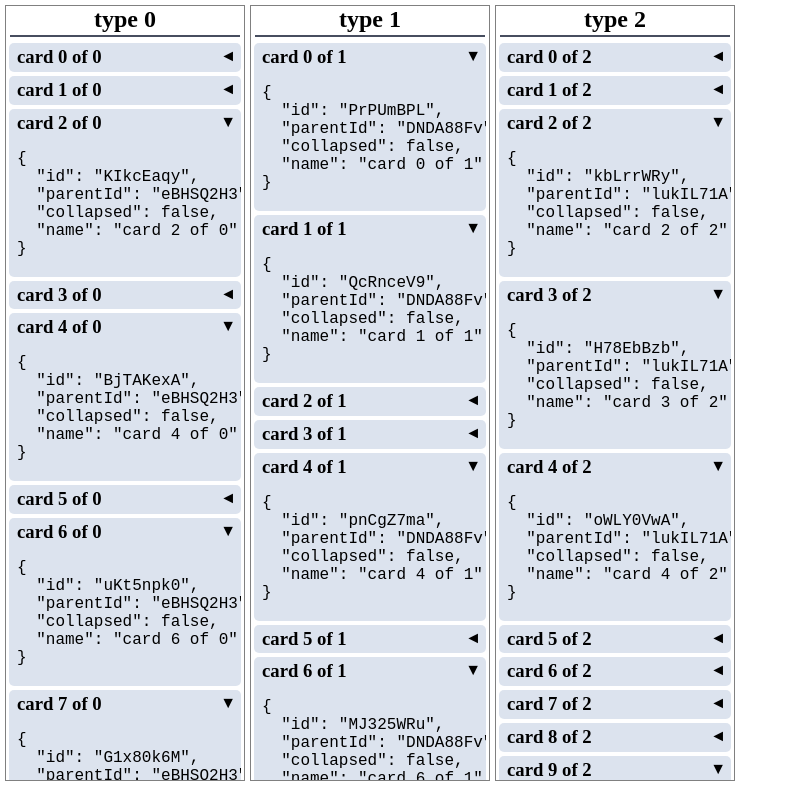
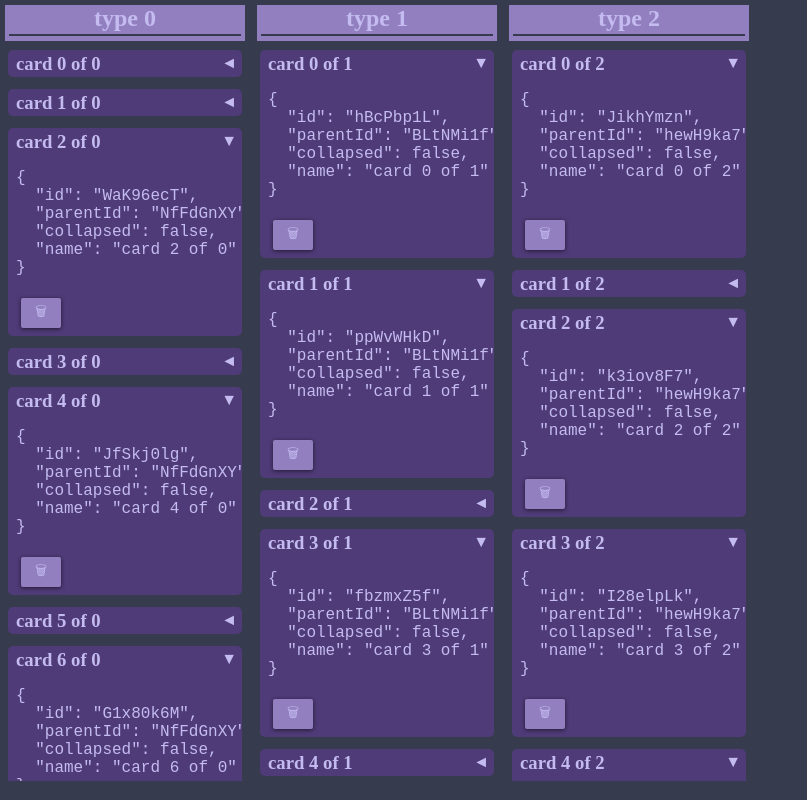
Before and after one commit to katesky/TestBoardSample, an Angular app: page / in a window 1280 px wide. Shown: the top 800 px of the page, without its empty margins (0-807 px from the left). Built offline with nearby package versions, Linux system fonts and the light colour scheme.

Commit message:
themeing

```diff
--- a/package.json
+++ b/package.json
@@ -11,6 +11,7 @@
     "@angular/platform-browser": "^12.0.0-rc.0",
     "@angular/platform-browser-dynamic": "^12.0.0-rc.0",
     "@angular/router": "^12.0.0-rc.0",
+    "popmotion": "^9.3.5",
     "rxjs": "^6.6.3",
     "tslib": "^2.1.0",
     "zone.js": "~0.11.4"
--- a/src/app/app.component.ts
+++ b/src/app/app.component.ts
@@ -1,4 +1,4 @@
-import { Component, VERSION } from '@angular/core';
+import { Component, OnInit, VERSION } from '@angular/core';
 import { BoardDataService } from './board-data.service';
 
 @Component({
@@ -6,5 +6,9 @@ import { BoardDataService } from './board-data.service';
   templateUrl: './app.component.html',
   styleUrls: [ './app.component.css' ]
 })
-export class AppComponent  {
+export class AppComponent implements OnInit  {
+  ngOnInit() {
+    /** preload popmotion */
+    import('popmotion')
+  }
 }
--- a/src/app/board-col/board-col.component.ts
+++ b/src/app/board-col/board-col.component.ts
@@ -8,7 +8,7 @@ import {BoardDataService, Item} from '../board-data.service';
   template: `
     <ng-container *ngIf="item$ | async as item">
       <h2 (click)="action(item)">{{ item.name }}</h2>
-      <app-board-item *ngFor="let bi of item.children" [itemId]="bi.id"></app-board-item>
+      <app-board-item *ngFor="let bi of item.children; trackBy:byId" [itemId]="bi.id"></app-board-item>
     </ng-container>
   `,
   styles: [
@@ -16,22 +16,23 @@ import {BoardDataService, Item} from '../board-data.service';
       :host {
         display: flex;
         flex-direction: column;
-        border: 1px solid gray;
+        /* border: 1px solid gray; */
         max-height: 97vh;
         overflow-x: auto;
+        gap: 8px;
       }
 
       h2 {
         align-self: center;
         text-align: center;
         width: 97%;
-        border-bottom: 2px solid rgb(71, 77, 95);
-        box-shadow: 0 0 0 5px white;
+        border-bottom: 2px solid var(--background);
+        box-shadow: 0 0 0 5px  var(--foreground-accent);
         padding-bottom: 2px;
         margin-bottom: 6px;
         position: sticky;
         top: 0;
-        background-color: white;
+        background-color: var(--foreground-accent);
         z-index: +1;
       }
     `,
@@ -51,13 +52,15 @@ export class BoardColComponent implements OnInit {
     switchMap(id => this.data.getItemById(id))
   );
 
+  byId = (_, item: Item) => item.id;
+
   constructor(private data: BoardDataService) {}
 
   action(item: Item) {
     // const curentState = typeof items['allClosed'] === 'boolean' ? items['allClosed'] : false;
     // items.children.forEach(i => (i.collapsed = !curentState));
     // items['allClosed'] = !curentState;
-    this.data.addItem(item.id)
+    this.data.addItem(item.id);
   }
 
   ngOnInit() {}
--- a/src/app/board-data.service.ts
+++ b/src/app/board-data.service.ts
@@ -6,7 +6,7 @@ import {distinctUntilChanged, map, shareReplay} from 'rxjs/operators';
 const lower = 'abcdefghijklmnopqrstuvwxyz';
 const tokens = lower + lower.toUpperCase() + '0123456789';
 const tokenLen = tokens.length;
-const rand = (ammount = 20, min = 0) => Math.floor(Math.random() * ammount) + min;
+const rand = (amount = 20, min = 0) => Math.floor(Math.random() * amount) + min;
 
 const token = () => tokens[rand(tokenLen)];
 const genId = () => Array.from({length: 8}, () => token()).join('');
@@ -28,76 +28,105 @@ export interface Item {
   children?: Item[];
 }
 
-const generateNewBoard = () =>
-  Array.from({length: rand(6, 3)}, (_, o) => {
-    const parent = createItem(`type ${o}`);
-    return {
-      ...parent,
-      children: Array.from({length: rand(60, 15)}, (_, i) => createItem(`card ${i} of ${o}`, parent.id)),
-    } as Item;
-  });
-
 @Injectable({providedIn: 'root'})
 export class BoardDataService {
-  #boardSub = new BehaviorSubject(this.read());
-  board$ = this.#boardSub.asObservable();
-
-  #list = this.#boardSub.pipe(
-    map(data => data.reduce((l, item) => l.concat(item).concat(item.children), [] as Item[])),
-    shareReplay({refCount: true, bufferSize: 1})
-  );
+  #boardSub = new BehaviorSubject(read());
+  board$ = this.#boardSub.pipe(map(root => root.children));
 
   constructor() {}
 
   getItemById(id: string) {
-    return this.#list.pipe(
-      map(list => list.find(item => item.id === id)),
+    return this.#boardSub.pipe(
+      map(root => this.#find(id, root)),
       distinctUntilChanged()
     );
   }
 
-  private read() {
-    console.log('read');
-    try {
-      const rawData = localStorage.getItem('sampleData');
-      if (rawData) {
-        return JSON.parse(rawData) as Item[];
+  #find = (id: string, findIn = this.#boardSub.value): Item => {
+    const found = findIn.children?.find(child => child.id === id);
+    if (found) {
+      return found;
+    }
+    for (const child of findIn.children || []) {
+      const subFound = this.#find(id, child);
+      if (subFound) {
+        return subFound;
       }
-    } catch (e) {
-      console.log(e);
     }
-    const newBoard = generateNewBoard();
-    localStorage.setItem('sampleData', JSON.stringify(newBoard));
-    return newBoard;
-  }
+  };
 
   addItem(parentId = 'root'): void {
     this.saveItem(createItem('new Item', parentId));
   }
 
+  removeItem(item: Item) {
+    if (item.id === 'root') {
+      return;
+    }
+    const board = this.#boardSub.value;
+    const parent = this.#find(item.parentId, board);
+    parent.children = parent.children.filter(child => child.id !== item.id);
+    this.updateBoard(board);
+  }
+
   saveItem(item: Item): void {
     const board = this.#boardSub.value;
-    if (item.parentId !== 'root') {
-      const parent = board.find(col => col.id === item.parentId);
-      if (!parent) {
-        throw new Error('no support for deeply nested items yet');
-      }
-      const index = parent.children.findIndex(i => i.id === item.id);
-      if (index < 0) {
-        parent.children.unshift(item);
-      } else {
-        parent.children[index] = item;
-      }
+    const parent = this.#find(item.parentId, board);
+    if (!parent) {
+      throw new Error('no support for deeply nested items yet');
+    }
+    const index = parent.children.findIndex(i => i.id === item.id);
+    if (index < 0) {
+      /** put new items on top */
+      parent.children.unshift(item);
     } else {
-      const index = board.findIndex(i => i.id === item.id);
-      if (index < 0) {
-        board.unshift(item);
-      } else {
-        board[index] = item;
-      }
+      /** just update */
+      parent.children[index] = item;
     }
+    this.updateBoard(board);
+  }
+
+  private updateBoard(board: Item) {
     this.#boardSub.next(board);
     localStorage.setItem('sampleData', JSON.stringify(board));
-    console.log('Saved', item);
   }
 }
+
+function generateNewBoard() {
+  const root = createItem('root');
+  return {
+    ...root,
+    children: Array.from({length: rand(15, 3)}, (_, o) => {
+      const parent = createItem(`type ${o}`, 'root');
+      return {
+        ...parent,
+        children: Array.from({length: rand(60, 3)}, (_, i) => createItem(`card ${i} of ${o}`, parent.id)),
+      } as Item;
+    }),
+  };
+}
+
+function read(): Item {
+  try {
+    const rawData = localStorage.getItem('sampleData');
+    if (rawData) {
+      return JSON.parse(rawData) as Item;
+    }
+  } catch (e) {
+    console.log(e);
+  }
+  const newBoard = generateNewBoard();
+  localStorage.setItem('sampleData', JSON.stringify(newBoard));
+  return newBoard;
+}
+
+function flatten(item: Item): Set<Item> {
+  const flat = new Set([item]);
+  if (item.children) {
+    for (const child of item.children) {
+      const grandChildren = flatten(child);
+      grandChildren.forEach(i => flat.add(i));
+    }
+  }
+  return flat;
+}
--- a/src/app/board-item/board-item.component.ts
+++ b/src/app/board-item/board-item.component.ts
@@ -7,9 +7,10 @@ import { BoardDataService, Item } from "../board-data.service";
 @Component({
   selector: "app-board-item",
   template: `
-  <app-panel *ngIf="item$ | async as item" [class.collapsed]="item.collapsed" draggable='true'>
+  <app-panel *ngIf="item$ | async as item" [collapsed]="item.collapsed" draggable='true'>
   <h3 (click)="toggleCollapse(item)">{{item.name}}</h3>
   <pre>{{item|json}}</pre>
+  <button (click)='remove(item)'>🗑</button>
   </app-panel>`,
 })
 export class BoardItemComponent implements OnInit {
@@ -32,6 +33,10 @@ export class BoardItemComponent implements OnInit {
     this.data.saveItem(item)
   }
 
+  remove(item) {
+    this.data.removeItem(item)
+  }
+
   toggleCollapse(item:Item) {
     item.collapsed=!item.collapsed
     this.save(item)
--- a/src/app/board/board.component.css
+++ b/src/app/board/board.component.css
@@ -5,6 +5,6 @@
   min-width: 400vw;
   overflow-y: scroll;
   grid-template-columns: repeat(auto-fill, 240px);
-  gap: 5px;
+  gap: 12px;
   margin: 5px;
 }
--- a/src/app/board/board.component.ts
+++ b/src/app/board/board.component.ts
@@ -1,11 +1,11 @@
 import { Component, OnInit } from "@angular/core";
 import { tap } from "rxjs/operators";
-import { BoardDataService } from "../board-data.service";
+import { BoardDataService, Item } from "../board-data.service";
 
 @Component({
   selector: "app-board",
   template: `<app-board-col
-      *ngFor="let item of (board$ | async)"
+      *ngFor="let item of (board$ | async); trackBy:byId"
       [itemId]="item.id"
     ></app-board-col>
   `,
@@ -15,5 +15,8 @@ export class BoardComponent implements OnInit {
   board$ = this.data.board$
   constructor(private data: BoardDataService) {}
 
+  byId = (_, item: Item) => item.id;
+
+
   ngOnInit() {}
 }
--- a/src/app/panel/panel.component.css
+++ b/src/app/panel/panel.component.css
@@ -1,17 +1,16 @@
 :host {
   display: block;
   position: relative;
-  background-color: rgba(79, 115, 170, 0.199);
+  background-color: var(--accent);
   padding: 3px 8px;
   border-radius: 5px;
   margin: 0 3px 4px;
-  min-height: 4rem;
   overflow: hidden;
 }
 
 :host.collapsed {
+  height: 27px;
   min-height: 1rem;
-  height: 1.8rem;
 }
 :host::after {
   position: absolute;
--- a/src/styles.css
+++ b/src/styles.css
@@ -1,20 +1,41 @@
 /* Add application styles & imports to this file! */
+
+:root {
+  --background: #363b4e;
+  --accent: #4f3b78;
+  --foreground: #c4bbf0;
+  --foreground-accent: #927fbf;
+}
 
 html {
   box-sizing: border-box;
   font-size: 16px;
+  background-color: var(--background);
+  color: var(--foreground);
 }
 
-*, *:before, *:after {
+*,
+*:before,
+*:after {
   box-sizing: inherit;
 }
 
-body, h1, h2, h3, h4, h5, h6, p, ol, ul {
+body,
+h1,
+h2,
+h3,
+h4,
+h5,
+h6,
+p,
+ol,
+ul {
   margin: 0;
   padding: 0;
 }
 
-ol, ul {
+ol,
+ul {
   list-style: none;
 }
 
@@ -22,3 +43,82 @@ img {
   max-width: 100%;
   height: auto;
 }
+
+*::-webkit-scrollbar {
+  width: 12px; /* width of the entire scrollbar */
+}
+
+*::-webkit-scrollbar-track {
+  background: #4f3b785b; /* color of the tracking area */
+}
+
+*::-webkit-scrollbar-thumb {
+  background-color: #634a965b; /* color of the scroll thumb */
+  border-radius: 20px; /* roundness of the scroll thumb */
+  border: 3px solid #4f3b785b; /* creates padding around scroll thumb */
+}
+
+button {
+  position: relative;
+
+  display: inline-block;
+  padding: 4px;
+  margin: 5px;
+
+  overflow: hidden;
+
+  border-width: 0;
+  outline: none;
+  border-radius: 2px;
+  box-shadow: 0 1px 4px rgba(0, 0, 0, 0.6);
+
+  background-color: var(--foreground-accent);
+  color: var(--foreground);
+
+  transition: color 0.3s;
+  cursor: pointer;
+  min-width: 2.5rem;
+}
+
+button:hover,
+button:focus {
+  color: white;
+}
+
+button > * {
+  position: relative;
+}
+
+button span {
+  display: block;
+  padding: 12px 24px;
+}
+
+button:before {
+  content: '';
+
+  position: absolute;
+  top: 50%;
+  left: 50%;
+
+  display: block;
+  width: 0;
+  padding-top: 0;
+
+  border-radius: 100%;
+
+  background-color: rgba(239, 236, 241, 0.3);
+
+  -webkit-transform: translate(-50%, -50%);
+  -moz-transform: translate(-50%, -50%);
+  -ms-transform: translate(-50%, -50%);
+  -o-transform: translate(-50%, -50%);
+  transform: translate(-50%, -50%);
+}
+
+button:active:before {
+  width: 120%;
+  padding-top: 120%;
+
+  transition: width 0.2s ease-out, padding-top 0.2s ease-out;
+}
```
Also changed, not shown: src/app/app.module.ts (+22 -14 lines), src/app/panel/panel.component.ts (+50 -4 lines), 2 other files (tests, documents, lock files or other folders).
